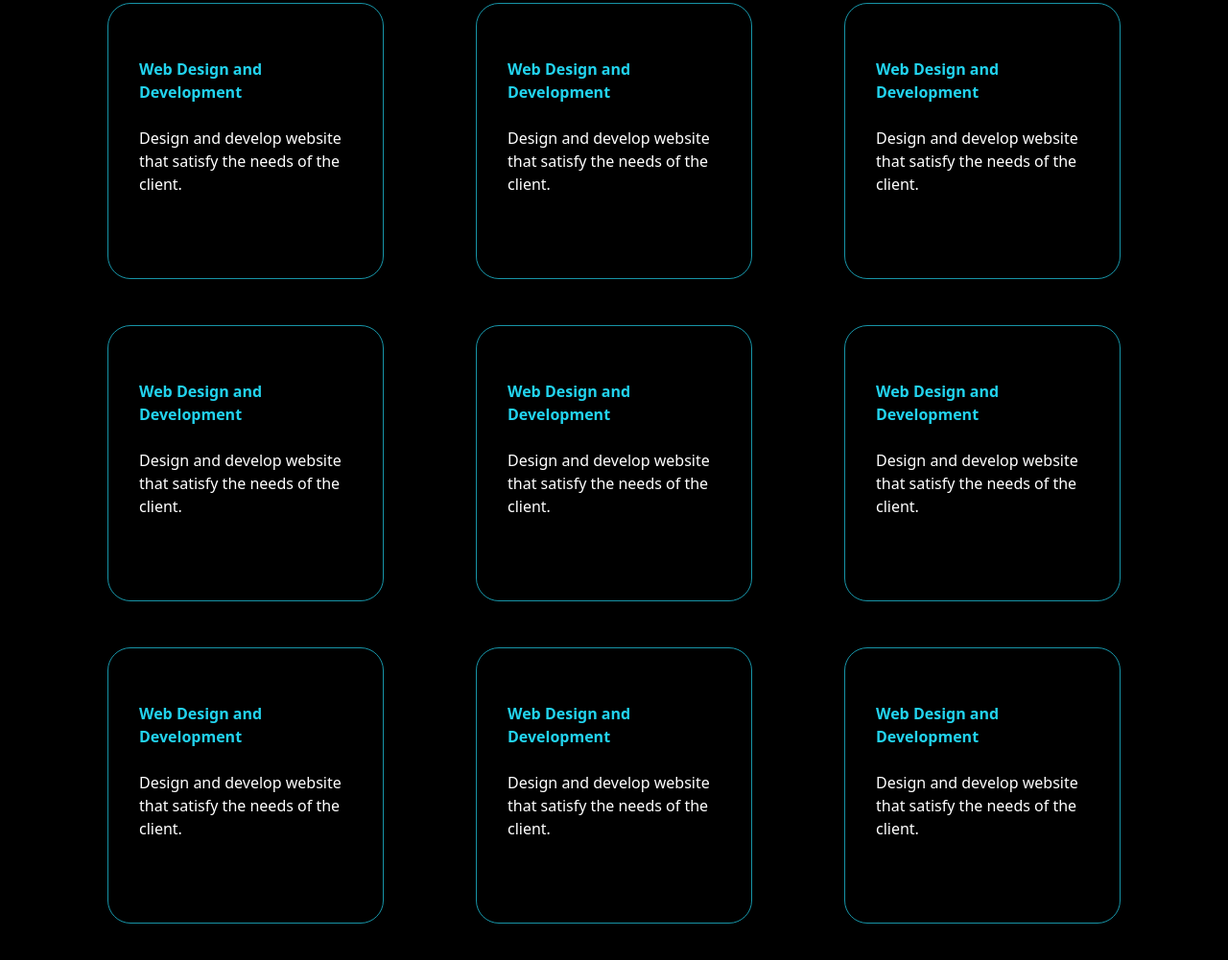
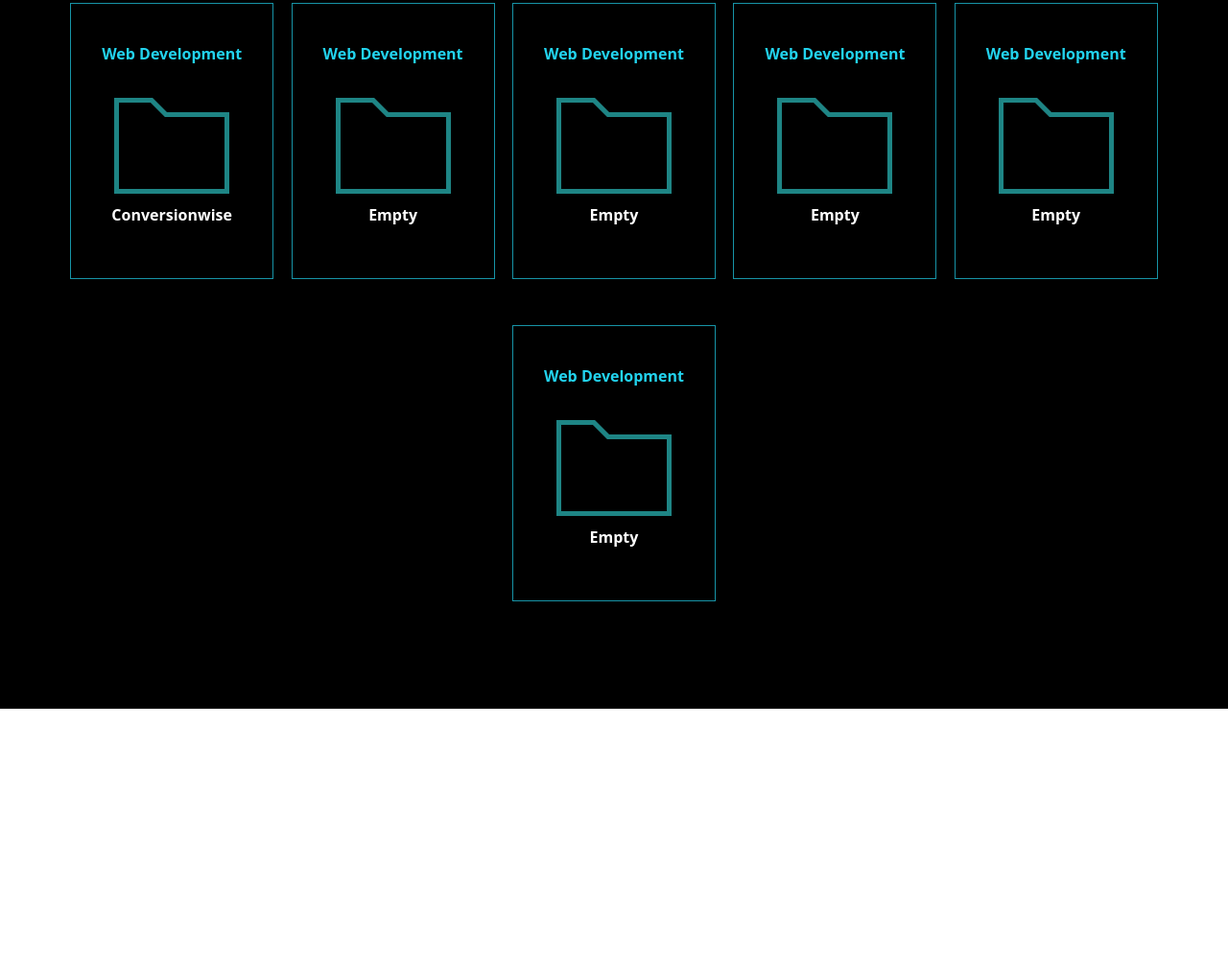
Before and after one commit to b4sh001/joshdev, a website: page index.html in a window 1280 px wide. Shown: the part 1723-2724 px from the top of the page at 96% size. After the commit the page ends 2462 px from the top, so only its background shows below. Drawn offline with Linux system fonts and the light colour scheme.

Commit message:
add images

```diff
--- a/index.html
+++ b/index.html
@@ -270,125 +270,108 @@
             <div
               class="relative flex flex-col justify-around items-center w-full max-w-6xl mx-auto md:flex-row md:flex-wrap lg:mb-12">
               <div
-                class="relative flex items-start max-w-[18rem] h-72 bg-transparent border border-cyan-400 border-opacity-70 rounded-3xl px-8 py-4 my-6 mx-2">
-                <div class="py-10">
+                class="relative flex justify-center w-[18rem] h-72 bg-transparent border border-cyan-400 border-opacity-70 px-8 py-4 my-6 mx-2">
+                <div class="py-6 flex flex-col items-center">
                   <span class="font-semibold text-cyan-400"
-                    >Web Design and Development
+                    >Web Development
                   </span>
-                  <p class="mt-6">
-                    Design and develop website that satisfy the needs of the
-                    client.
-                  </p>
+                  <button class="mt-6">
+                    <img src="/src/img/iconmonstr-folder-thin-120.png" alt="" />
+                  </button>
+                  <p class="mt-4 font-bold">Conversionwise</p>
                 </div>
               </div>
 
               <div
-                class="relative flex items-start max-w-[18rem] h-72 bg-transparent border border-cyan-400 border-opacity-70 rounded-3xl px-8 py-4 my-6 mx-2">
-                <div class="py-10">
+                class="relative flex justify-center w-[18rem] h-72 bg-transparent border border-cyan-400 border-opacity-70 px-8 py-4 my-6 mx-2">
+                <div class="py-6 flex flex-col items-center">
                   <span class="font-semibold text-cyan-400"
-                    >Web Design and Development
+                    >Web Development
                   </span>
-                  <p class="mt-6">
-                    Design and develop website that satisfy the needs of the
-                    client.
-                  </p>
+                  <button class="mt-6">
+                    <a href="">
+                      <img
+                        src="/src/img/iconmonstr-folder-thin-120.png"
+                        alt="" />
+                    </a>
+                  </button>
+                  <p class="mt-4 font-bold">Empty</p>
                 </div>
               </div>
 
               <div
-                class="relative flex items-start max-w-[18rem] h-72 bg-transparent border border-cyan-400 border-opacity-70 rounded-3xl px-8 py-4 my-6 mx-2">
-                <div class="py-10">
+                class="relative flex justify-center w-[18rem] h-72 bg-transparent border border-cyan-400 border-opacity-70 px-8 py-4 my-6 mx-2">
+                <div class="py-6 flex flex-col items-center">
                   <span class="font-semibold text-cyan-400"
-                    >Web Design and Development
+                    >Web Development
                   </span>
-                  <p class="mt-6">
-                    Design and develop website that satisfy the needs of the
-                    client.
-                  </p>
+                  <button class="mt-6">
+                    <a href="">
+                      <img
+                        src="/src/img/iconmonstr-folder-thin-120.png"
+                        alt="" />
+                    </a>
+                  </button>
+                  <p class="mt-4 font-bold">Empty</p>
                 </div>
               </div>
 
               <div
-                class="relative flex items-start max-w-[18rem] h-72 bg-transparent border border-cyan-400 border-opacity-70 rounded-3xl px-8 py-4 my-6 mx-2">
-                <div class="py-10">
+                class="relative flex justify-center w-[18rem] h-72 bg-transparent border border-cyan-400 border-opacity-70 px-8 py-4 my-6 mx-2">
+                <div class="py-6 flex flex-col items-center">
                   <span class="font-semibold text-cyan-400"
-                    >Web Design and Development
+                    >Web Development
                   </span>
-                  <p class="mt-6">
-                    Design and develop website that satisfy the needs of the
-                    client.
-                  </p>
+                  <button class="mt-6">
+                    <a href="">
+                      <img
+                        src="/src/img/iconmonstr-folder-thin-120.png"
+                        alt="" />
+                    </a>
+                  </button>
+                  <p class="mt-4 font-bold">Empty</p>
                 </div>
               </div>
 
               <div
-                class="relative flex items-start max-w-[18rem] h-72 bg-transparent border border-cyan-400 border-opacity-70 rounded-3xl px-8 py-4 my-6 mx-2">
-                <div class="py-10">
+                class="relative flex justify-center w-[18rem] h-72 bg-transparent border border-cyan-400 border-opacity-70 px-8 py-4 my-6 mx-2">
+                <div class="py-6 flex flex-col items-center">
                   <span class="font-semibold text-cyan-400"
-                    >Web Design and Development
+                    >Web Development
                   </span>
-                  <p class="mt-6">
-                    Design and develop website that satisfy the needs of the
-                    client.
-                  </p>
+                  <button class="mt-6">
+                    <a href="">
+                      <img
+                        src="/src/img/iconmonstr-folder-thin-120.png"
+                        alt="" />
+                    </a>
+                  </button>
+                  <p class="mt-4 font-bold">Empty</p>
                 </div>
               </div>
 
               <div
-                class="relative flex items-start max-w-[18rem] h-72 bg-transparent border border-cyan-400 border-opacity-70 rounded-3xl px-8 py-4 my-6 mx-2">
-                <div class="py-10">
+                class="relative flex justify-center w-[18rem] h-72 bg-transparent border border-cyan-400 border-opacity-70 px-8 py-4 my-6 mx-2">
+                <div class="py-6 flex flex-col items-center">
                   <span class="font-semibold text-cyan-400"
-                    >Web Design and Development
+                    >Web Development
                   </span>
-                  <p class="mt-6">
-                    Design and develop website that satisfy the needs of the
-                    client.
-                  </p>
-                </div>
-              </div>
-
-              <div
-                class="relative flex items-start max-w-[18rem] h-72 bg-transparent border border-cyan-400 border-opacity-70 rounded-3xl px-8 py-4 my-6 mx-2">
-                <div class="py-10">
-                  <span class="font-semibold text-cyan-400"
-                    >Web Design and Development
-                  </span>
-                  <p class="mt-6">
-                    Design and develop website that satisfy the needs of the
-                    client.
-                  </p>
-                </div>
-              </div>
-
-              <div
-                class="relative flex items-start max-w-[18rem] h-72 bg-transparent border border-cyan-400 border-opacity-70 rounded-3xl px-8 py-4 my-6 mx-2">
-                <div class="py-10">
-                  <span class="font-semibold text-cyan-400"
-                    >Web Design and Development
-                  </span>
-                  <p class="mt-6">
-                    Design and develop website that satisfy the needs of the
-                    client.
-                  </p>
-                </div>
-              </div>
-
-              <div
-                class="relative flex items-start max-w-[18rem] h-72 bg-transparent border border-cyan-400 border-opacity-70 rounded-3xl px-8 py-4 my-6 mx-2">
-                <div class="py-10">
-                  <span class="font-semibold text-cyan-400"
-                    >Web Design and Development
-                  </span>
-                  <p class="mt-6">
-                    Design and develop website that satisfy the needs of the
-                    client.
-                  </p>
+                  <button class="mt-6">
+                    <a href="">
+                      <img
+                        src="/src/img/iconmonstr-folder-thin-120.png"
+                        alt="" />
+                    </a>
+                  </button>
+                  <p class="mt-4 font-bold">Empty</p>
                 </div>
               </div>
             </div>
           </div>
         </section>
         <!-- /Projects -->
+
+        <section></section>
       </main>
     </div>
   </body>
```
Also changed, not shown: src/img/iconmonstr-folder-thin-120.png (added).
